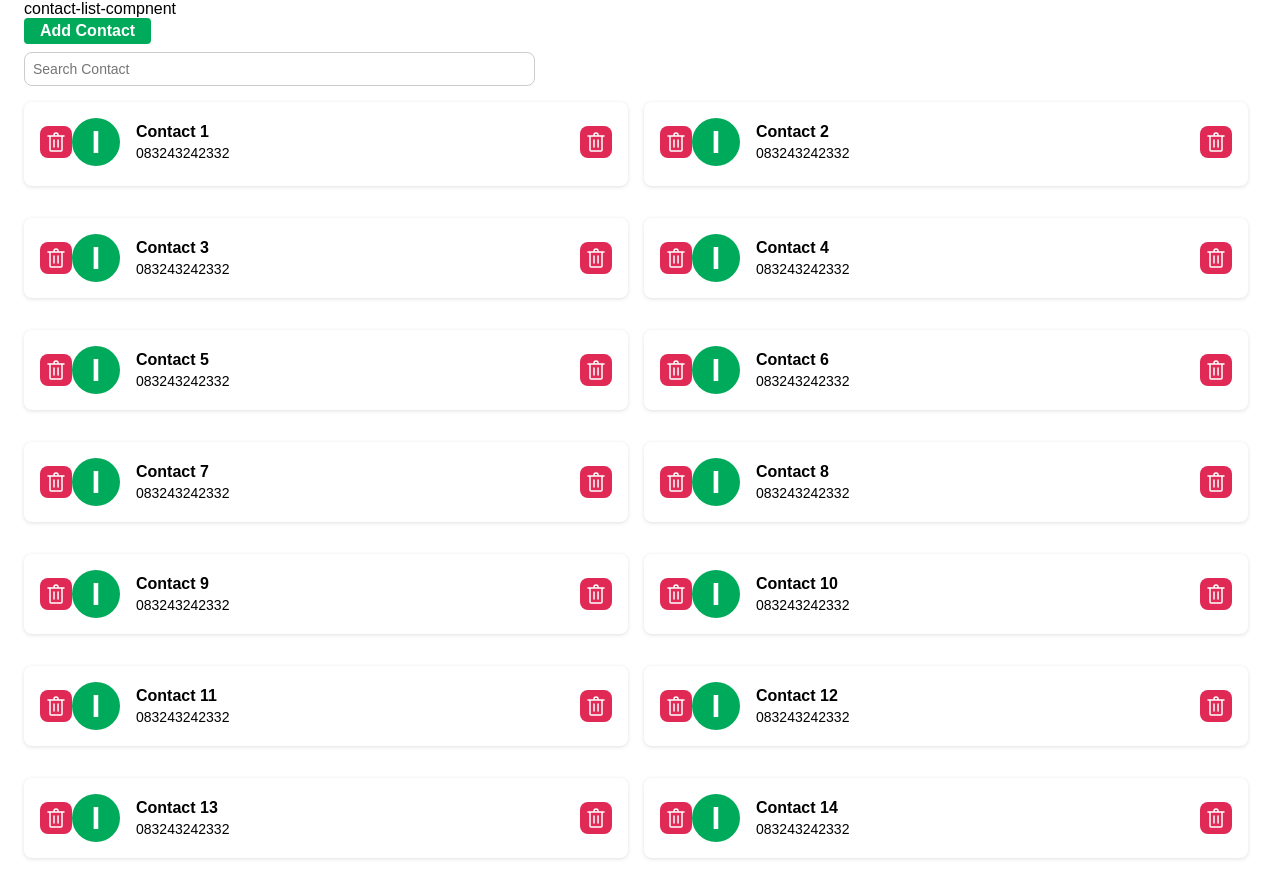
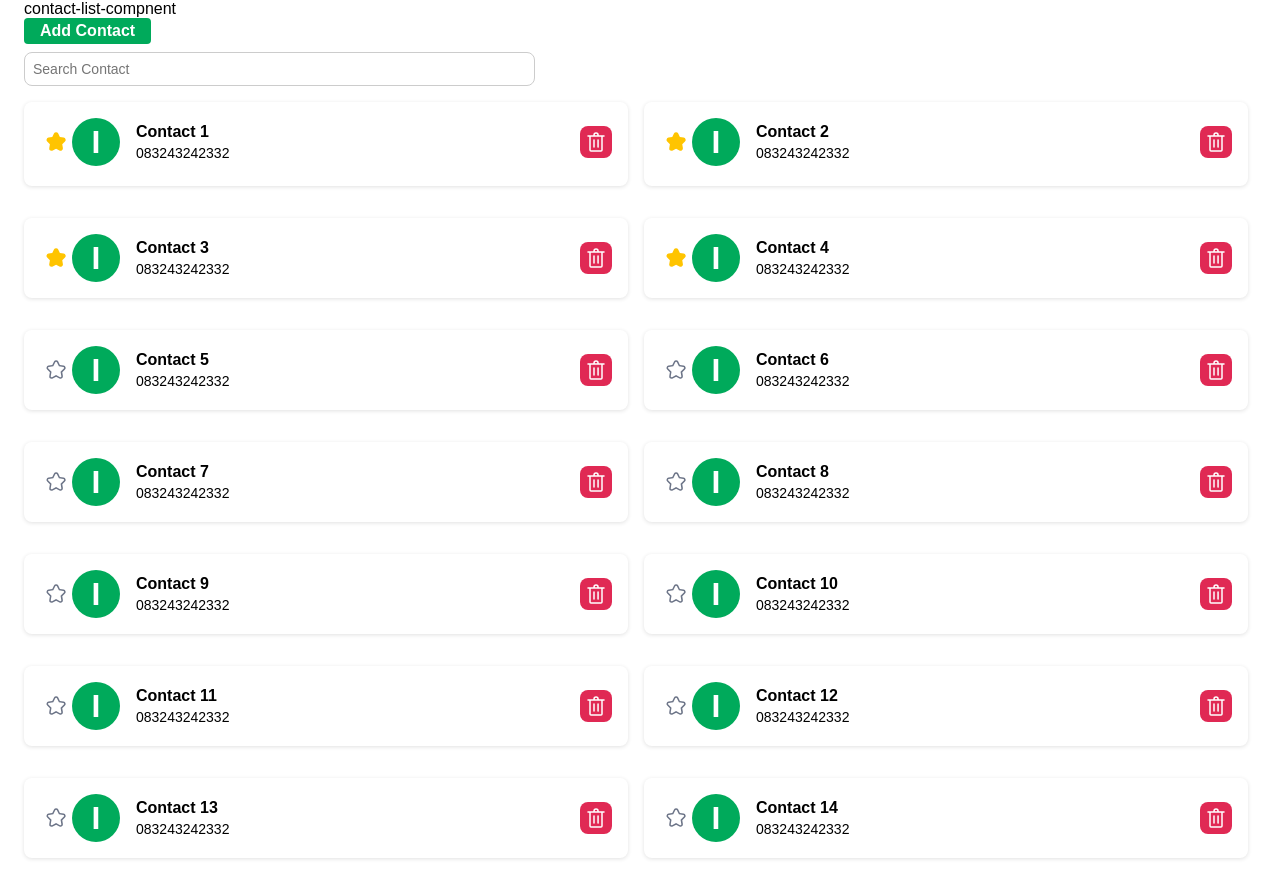
Before and after one commit to nickomarsellino/contact-app, a React (Create React App) app: page / in a window 1280 px wide. Built offline with nearby package versions, Linux system fonts and the light colour scheme.

Commit message:
Add new component & logic

```diff
--- a/src/components/ContactCard/index.tsx
+++ b/src/components/ContactCard/index.tsx
@@ -4,14 +4,17 @@ import styled from "@emotion/styled";
 // import { css } from "@emotion/react";
 
 import { ReactComponent as TrashIcon } from "../../assets/image/trash.svg";
+import { ReactComponent as FavoriteIcon } from "../../assets/image/icon-fav.svg";
+import { ReactComponent as FavoriteIconActive } from "../../assets/image/icon-fav-active.svg";
 
 interface ContactCardProps {
   userName?: string;
   userPhoneNumber?: string;
+  userFavoriteActive?: boolean;
 }
 
 type actionButtonProps = {
-  src?: string;
+  noHover?: boolean;
   color?: string;
 };
 
@@ -71,7 +74,8 @@ const ContactActionButton = styled("div")<actionButtonProps>`
   padding: 4px;
 
   &:hover {
-    background-color: rgb(197, 36, 73);
+    background-color: ${(props) =>
+      props.noHover ? props.noHover : "rgb(197, 36, 73);"};
   }
 `;
 
@@ -98,13 +102,14 @@ const handleOnClick = () => {
 const ContactCard: React.FC<ContactCardProps> = ({
   userName,
   userPhoneNumber,
+  userFavoriteActive,
 }) => {
   return (
     <ContactCardComponent>
       <ContentWrapper>
         <ContactContent>
-          <ContactActionButton>
-            <StyledTrashIcon />
+          <ContactActionButton color="none" noHover onClick={handleOnClick}>
+            {userFavoriteActive ? <FavoriteIconActive /> : <FavoriteIcon />}
           </ContactActionButton>
           <ContactProfile>
             <p>i</p>
--- a/src/components/ContactList/index.tsx
+++ b/src/components/ContactList/index.tsx
@@ -30,10 +30,10 @@ const ContactList = ({
 }: ContactListProps) => {
   return (
     <ContactlistComponent>
-      <ContactCard userName="Contact 1" userPhoneNumber="083243242332" />
-      <ContactCard userName="Contact 2" userPhoneNumber="083243242332" />
-      <ContactCard userName="Contact 3" userPhoneNumber="083243242332" />
-      <ContactCard userName="Contact 4" userPhoneNumber="083243242332" />
+      <ContactCard userName="Contact 1" userPhoneNumber="083243242332" userFavoriteActive/>
+      <ContactCard userName="Contact 2" userPhoneNumber="083243242332" userFavoriteActive/>
+      <ContactCard userName="Contact 3" userPhoneNumber="083243242332" userFavoriteActive/>
+      <ContactCard userName="Contact 4" userPhoneNumber="083243242332" userFavoriteActive/>
       <ContactCard userName="Contact 5" userPhoneNumber="083243242332" />
       <ContactCard userName="Contact 6" userPhoneNumber="083243242332" />
       <ContactCard userName="Contact 7" userPhoneNumber="083243242332" />
```
